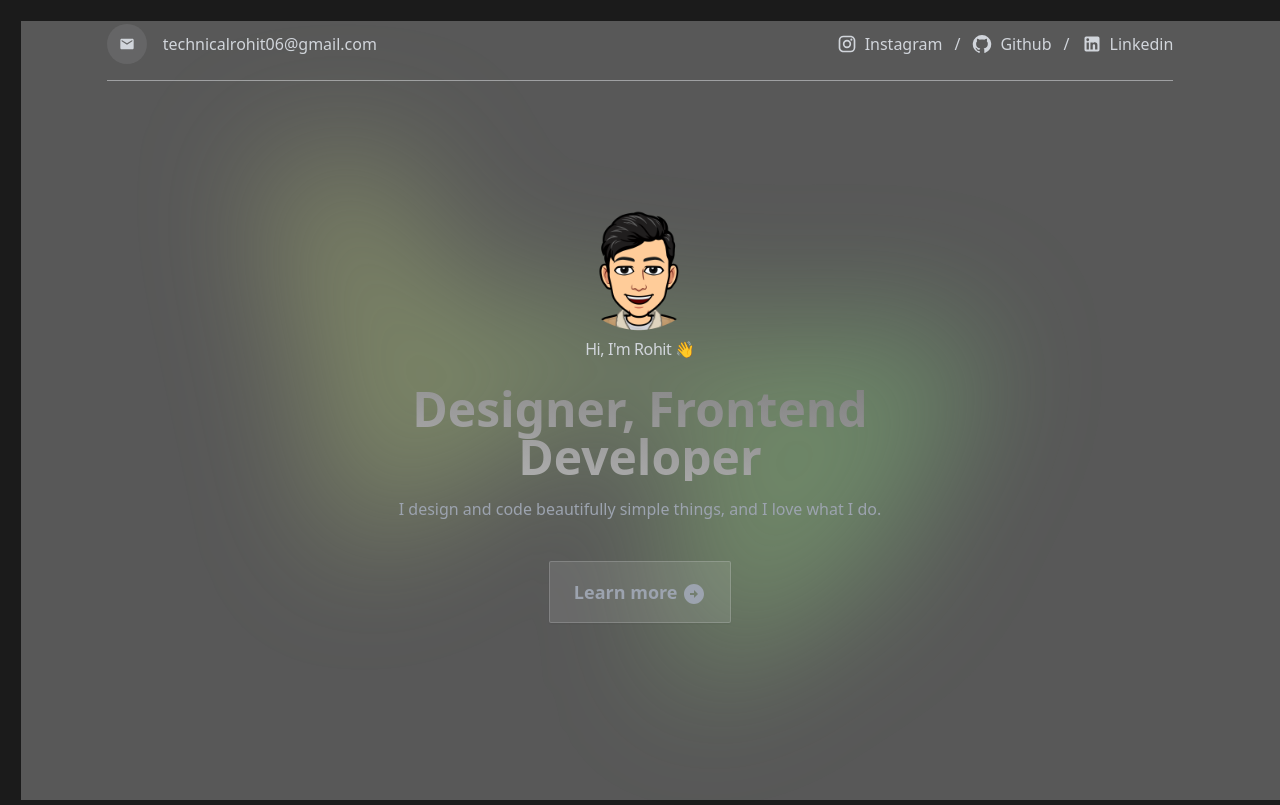
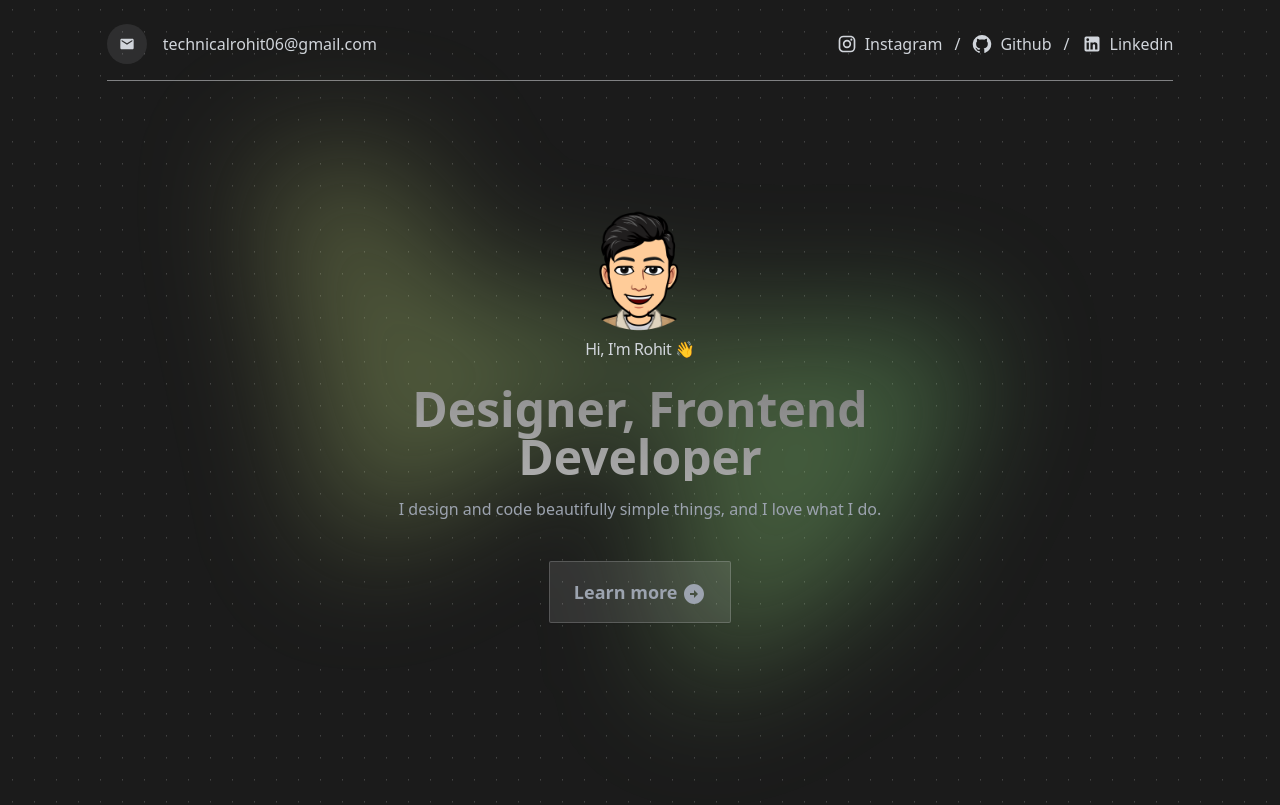
Before and after one commit to DevRohit06/Portfolio-website, a React (Vite) app: page / in a window 1280 px wide. Shown: the top 805 px of the page. Built offline with nearby package versions, Linux system fonts and the light colour scheme.

Commit message:
fixed backgound removed

```diff
--- a/src/index.css
+++ b/src/index.css
@@ -7,7 +7,6 @@ body {
   background-color: rgb(20, 20, 20);
   background: linear-gradient(90deg, #1b1b1b 21px, transparent 1%) center, linear-gradient(#1b1b1b 21px, transparent 1%) center, #585858;
   background-size: 22px 22px;
-  background-attachment: fixed;
 
 }
 
```
